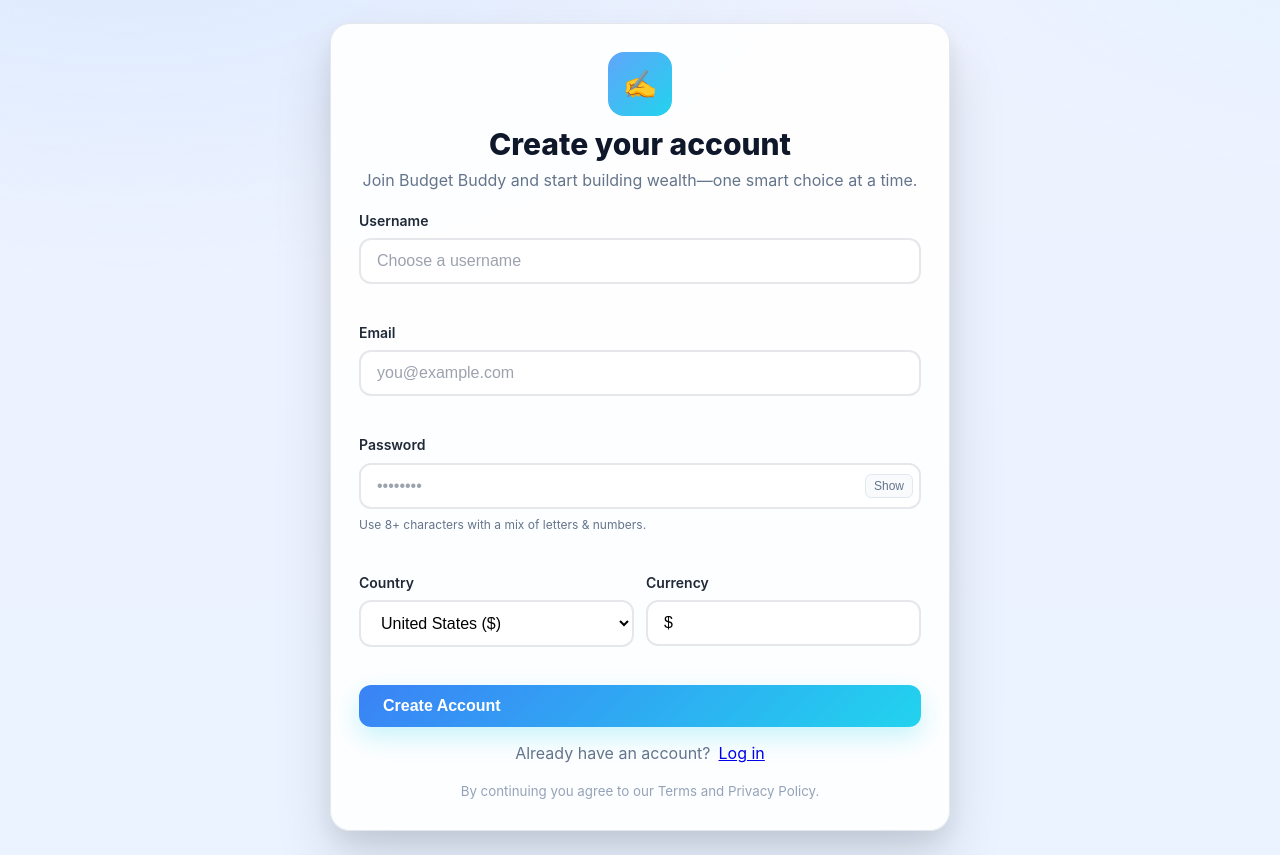
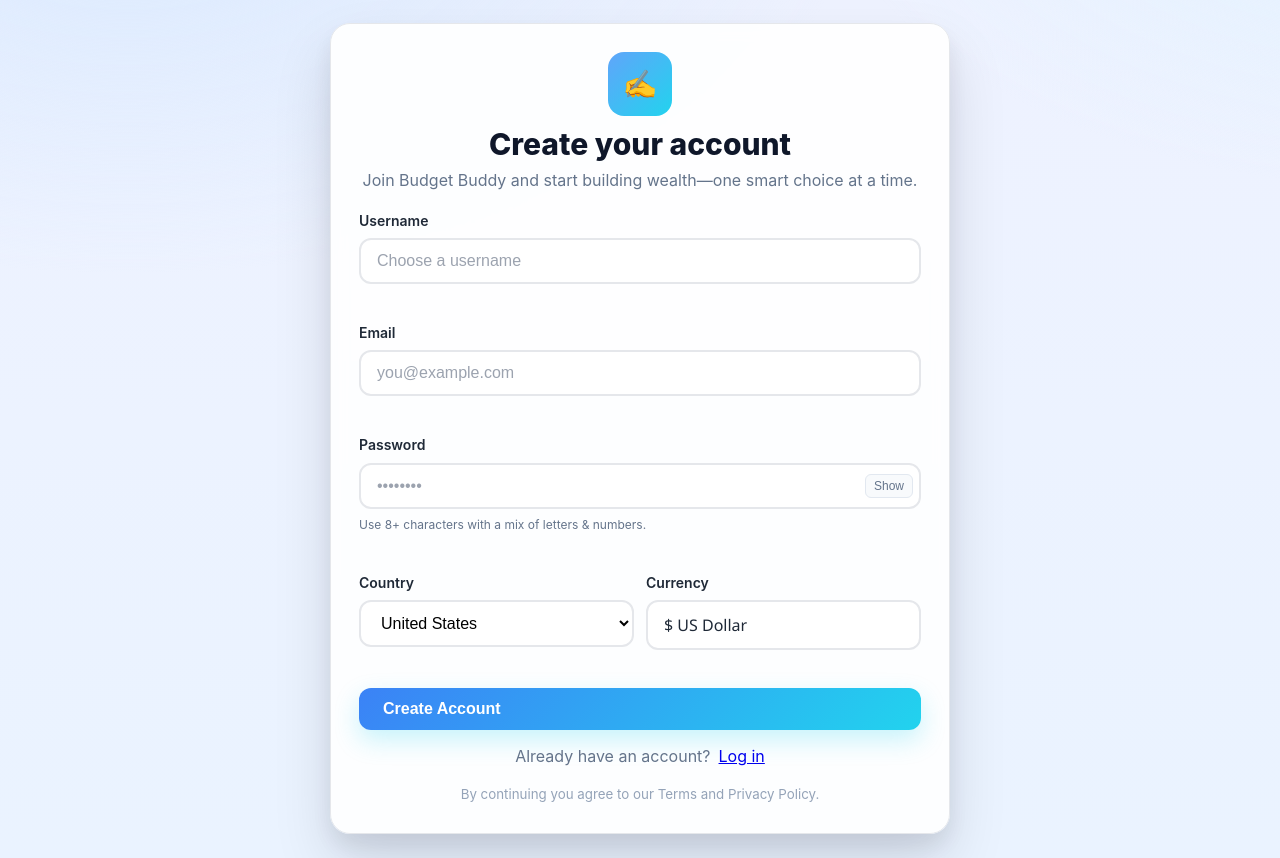
Before and after one commit to mrchidubem/budget_buddy, a Django app: page /signup/ in a window 1280 px wide. Shown: the part 81-939 px from the top of the page. Run offline with Django 5.2, Linux system fonts and the light colour scheme.

Commit message:
Refine signup form: country dropdown shows names only, currency field displays symbol + name with better typography

```diff
--- a/templates/signup.html
+++ b/templates/signup.html
@@ -38,19 +38,19 @@
           <div class="form-group">
             <label class="form-label">Country</label>
             <select class="form-input" name="country" id="country">
-              <option value="US" data-currency="$">United States ($)</option>
-              <option value="GB" data-currency="£">United Kingdom (£)</option>
-              <option value="EU" data-currency="€">Europe (€)</option>
-              <option value="NG" data-currency="₦">Nigeria (₦)</option>
-              <option value="GH" data-currency="₵">Ghana (₵)</option>
-              <option value="KE" data-currency="KSh">Kenya (KSh)</option>
-              <option value="ZA" data-currency="R">South Africa (R)</option>
-              <option value="IN" data-currency="₹">India (₹)</option>
+              <option value="US" data-currency="$" data-currency-name="US Dollar">United States</option>
+              <option value="GB" data-currency="£" data-currency-name="British Pound">United Kingdom</option>
+              <option value="EU" data-currency="€" data-currency-name="Euro">Europe</option>
+              <option value="NG" data-currency="₦" data-currency-name="Nigerian Naira">Nigeria</option>
+              <option value="GH" data-currency="₵" data-currency-name="Ghanaian Cedi">Ghana</option>
+              <option value="KE" data-currency="KSh" data-currency-name="Kenyan Shilling">Kenya</option>
+              <option value="ZA" data-currency="R" data-currency-name="South African Rand">South Africa</option>
+              <option value="IN" data-currency="₹" data-currency-name="Indian Rupee">India</option>
             </select>
           </div>
           <div class="form-group">
             <label class="form-label">Currency</label>
-            <input class="form-input" id="currency" type="text" name="currency" placeholder="Currency" readonly />
+            <input class="form-input currency-display" id="currency" type="text" name="currency" placeholder="Currency" readonly />
           </div>
         </div>
         <button class="btn" type="submit" style="background:linear-gradient(135deg,#3b82f6,#22d3ee);color:#fff;box-shadow:0 10px 24px rgba(34,211,238,.25)">Create Account</button>
@@ -88,6 +88,11 @@
     }
     .form-input::placeholder {
       color: #9ca3af;
+    }
+    .currency-display {
+      font-family: 'Segoe UI', system-ui, -apple-system, sans-serif;
+      font-weight: 500;
+      color: #1f2937;
     }
     .password-field {
       position: relative;
@@ -131,7 +136,9 @@
     const currency = document.getElementById('currency');
     function setCurrency(){
       const opt = country.options[country.selectedIndex];
-      currency.value = opt.getAttribute('data-currency') || '$';
+      const symbol = opt.getAttribute('data-currency') || '$';
+      const name = opt.getAttribute('data-currency-name') || 'US Dollar';
+      currency.value = `${symbol} ${name}`;
     }
     if (country && currency) { country.addEventListener('change', setCurrency); setCurrency(); }
     const toggle = document.getElementById('toggle-pass');
```
